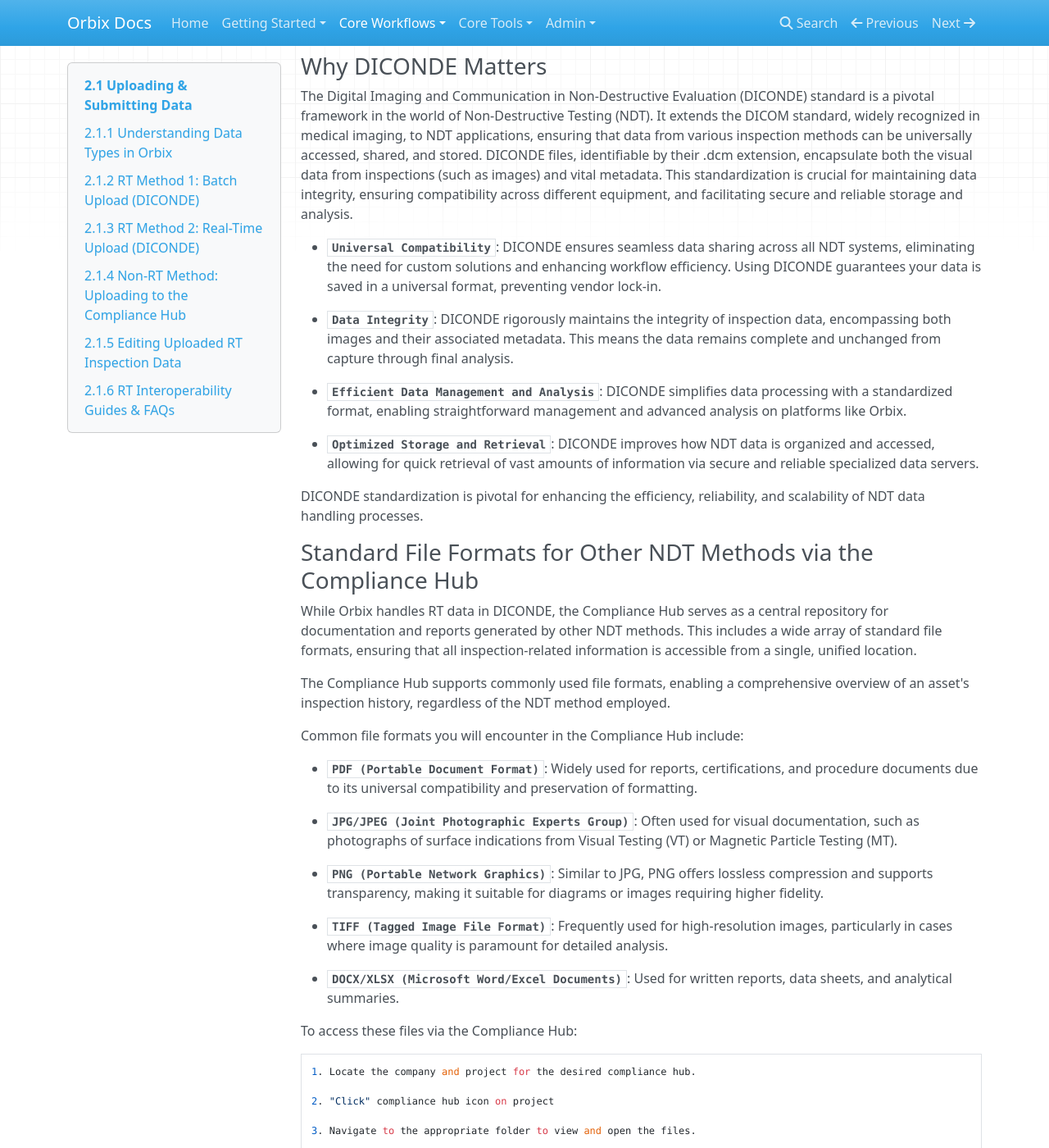
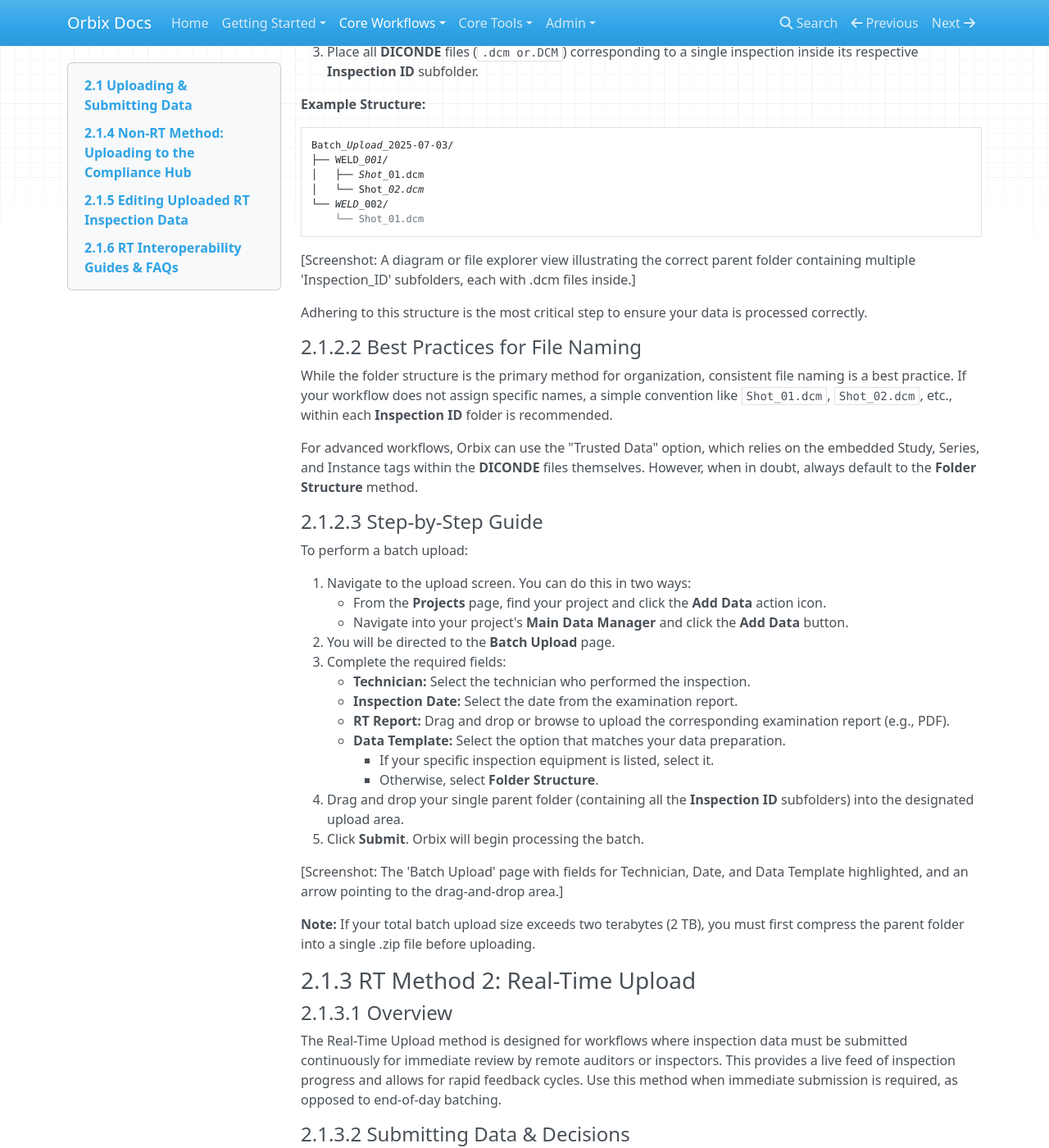
Before and after one commit to JarretLogan20/Orbix-Docs, an MkDocs documentation site: the page built from docs/core-workflows/upload-submit-data.md, in a window 1280 px wide and 1400 px high, scrolled down 855 px. Shown: the whole window at 82% size. Built offline with MkDocs 1.6.1, drawn with Linux system fonts in a browser that asks for light colours; nearby versions of some CDN libraries; some of the changed text lies outside the part shown.

Commit message:
Uploading & Submitting Data Section

```diff
--- a/docs/core-workflows/upload-submit-data.md
+++ b/docs/core-workflows/upload-submit-data.md
@@ -1,128 +1,117 @@
-# 2.1 Uploading & Submitting Data
+## **2.1 Uploading & Submitting Data**
 
-## 2.1.1 Understanding Data Types in Orbix
+The Orbix platform provides clear and flexible workflows for submitting all NDT project data. This section details the primary methods for uploading your inspection information, whether you are submitting Radiographic Testing (RT) data through our structured **DICONDE** workflows or managing other NDT methods and project files through the **Compliance Hub**.
 
-Orbix primarily utilizes the DICONDE (Digital Imaging and COmmunications in Non-Destructive Evaluation) standard for managing all RT data. DICONDE is an extension of the DICOM (Digital Imaging and COmmunications in Medicine) standard, tailored specifically for NDT applications. This ensures comprehensive, standardized storage of RT images and associated metadata.
+### **2.1.1 Understanding Data Types in Orbix**
 
-When you perform an RT inspection using Orbix, all acquired images, along with critical inspection parameters, technician details, and part information, are encapsulated within the DICONDE file format. This integration ensures data integrity and traceability.
+The Orbix platform is designed to handle various digital inspection workflows. It's key to understand the main data formats and how they are managed within the system.
 
-To access RT data within Orbix:
+* **Radiographic Data (DICONDE):** In our platform, radiographic data is typically supported through the **DICONDE** format. These are `.dcm` files that ensure the interoperable submission and transmission of RT data. You can submit this data using two dedicated workflows: **Batch Uploads** or continuous **Real-Time** submissions throughout the day.
 
-    1. Navigate to the Main Data Manager.
+* **Other Supported Formats:** We also support other NDT methods, including VT, UT (HDF5), Eddy Current, and Acoustic Emissions. Data for these methods, along with all standard file formats like PDFs, JPEGs, PNGs, Excel files, .csv files, and TIFs, is uploaded and managed through the **Compliance Hub**.
 
-    2. Locate the relevant Inspection ID.
+For detailed instructions on submitting these formats, please see the article: *Section 2.1.4 Non-RT Method: Uploading to the Compliance Hub*.
 
-    3. Click "View" button to open the inspection details. You will find all associated DICONDE files with the selected Weld ID.
+### **2.1.2 RT Method 1: Batch Upload**
 
-![Main-data-manager](../assets/main-data-manager.png){: style="width:475px"} ![dicom-data](../assets/dicom-data.png){: style="height:300px"}
+The Batch Upload method is ideal for submitting a large volume of inspection data at one time, such as at the end of a shift or a full day's work. This method allows you to upload an entire set of **DICONDE** files along with their corresponding examination report in a single operation.
 
-### Why DICONDE Matters
+#### **2.1.2.1 (CRITICAL) Preparing Data for Batch Upload**
 
-The Digital Imaging and Communication in Non-Destructive Evaluation (DICONDE) standard is a pivotal framework in the world of Non-Destructive Testing (NDT). It extends the DICOM standard, widely recognized in medical imaging, to NDT applications, ensuring that data from various inspection methods can be universally accessed, shared, and stored. DICONDE files, identifiable by their .dcm extension, encapsulate both the visual data from inspections (such as images) and vital metadata. This standardization is crucial for maintaining data integrity, ensuring compatibility across different equipment, and facilitating secure and reliable storage and analysis.
+A precise folder structure is **essential** for a successful batch upload. Orbix uses this structure to automatically read and organize your data. Before uploading, arrange your files on your local machine exactly as follows:
 
-* **` Universal Compatibility `**: DICONDE ensures seamless data sharing across all NDT systems, eliminating the need for custom solutions and enhancing workflow efficiency. Using DICONDE guarantees your data is saved in a universal format, preventing vendor lock-in.
+1.  Create a single parent folder (e.g., `ProjectName_YYYY-MM-DD`). (You can use anyname you like.)
+2.  Inside the parent folder, create a separate subfolder for **each unique Inspection ID**. Name the subfolder with the exact **Inspection ID**.
+3.  Place all **DICONDE** files (`.dcm or.DCM`) corresponding to a single inspection inside its respective **Inspection ID** subfolder.
 
-* **` Data Integrity `**: DICONDE rigorously maintains the integrity of inspection data, encompassing both images and their associated metadata. This means the data remains complete and unchanged from capture through final analysis.
+**Example Structure:**
 
-* **` Efficient Data Management and Analysis `**: DICONDE simplifies data processing with a standardized format, enabling straightforward management and advanced analysis on platforms like Orbix.
+    Batch_Upload_2025-07-03/
+    ├── WELD_001/
+    │   ├── Shot_01.dcm
+    │   └── Shot_02.dcm
+    └── WELD_002/
+        └── Shot_01.dcm
 
-* **` Optimized Storage and Retrieval `**: DICONDE improves how NDT data is organized and accessed, allowing for quick retrieval of vast amounts of information via secure and reliable specialized data servers.
+[Screenshot: A diagram or file explorer view illustrating the correct parent folder containing multiple 'Inspection_ID' subfolders, each with .dcm files inside.]
 
-DICONDE standardization is pivotal for enhancing the efficiency, reliability, and scalability of NDT data handling processes.
+Adhering to this structure is the most critical step to ensure your data is processed correctly.
 
-### Standard File Formats for Other NDT Methods via the Compliance Hub
+#### **2.1.2.2 Best Practices for File Naming**
 
-While Orbix handles RT data in DICONDE, the Compliance Hub serves as a central repository for documentation and reports generated by other NDT methods. This includes a wide array of standard file formats, ensuring that all inspection-related information is accessible from a single, unified location.
+While the folder structure is the primary method for organization, consistent file naming is a best practice. If your workflow does not assign specific names, a simple convention like `Shot_01.dcm`, `Shot_02.dcm`, etc., within each **Inspection ID** folder is recommended.
 
-The Compliance Hub supports commonly used file formats, enabling a comprehensive overview of an asset's inspection history, regardless of the NDT method employed.
+For advanced workflows, Orbix can use the "Trusted Data" option, which relies on the embedded Study, Series, and Instance tags within the **DICONDE** files themselves. However, when in doubt, always default to the **Folder Structure** method.
 
-Common file formats you will encounter in the Compliance Hub include:
+#### **2.1.2.3 Step-by-Step Guide**
 
-* **`PDF (Portable Document Format) `**: Widely used for reports, certifications, and procedure documents due to its universal compatibility and preservation of formatting.
+To perform a batch upload:
 
-* **` JPG/JPEG (Joint Photographic Experts Group) `**: Often used for visual documentation, such as photographs of surface indications from Visual Testing (VT) or Magnetic Particle Testing (MT).
+1.  Navigate to the upload screen. You can do this in two ways:
+    * From the **Projects** page, find your project and click the **Add Data** action icon.
+    * Navigate into your project's **Main Data Manager** and click the **Add Data** button.
+2.  You will be directed to the **Batch Upload** page.
+3.  Complete the required fields:
+    * **Technician:** Select the technician who performed the inspection.
+    * **Inspection Date:** Select the date from the examination report.
+    * **RT Report:** Drag and drop or browse to upload the corresponding examination report (e.g., PDF).
+    * **Data Template:** Select the option that matches your data preparation.
+        * If your specific inspection equipment is listed, select it.
+        * Otherwise, select **Folder Structure**.
+4.  Drag and drop your single parent folder (containing all the **Inspection ID** subfolders) into the designated upload area.
+5.  Click **Submit**. Orbix will begin processing the batch.
 
-* **` PNG (Portable Network Graphics) `**: Similar to JPG, PNG offers lossless compression and supports transparency, making it suitable for diagrams or images requiring higher fidelity.
+[Screenshot: The 'Batch Upload' page with fields for Technician, Date, and Data Template highlighted, and an arrow pointing to the drag-and-drop area.]
 
-* **` TIFF (Tagged Image File Format)`**: Frequently used for high-resolution images, particularly in cases where image quality is paramount for detailed analysis.
+**Note:** If your total batch upload size exceeds two terabytes (2 TB), you must first compress the parent folder into a single .zip file before uploading.
 
-* **` DOCX/XLSX (Microsoft Word/Excel Documents) `**: Used for written reports, data sheets, and analytical summaries.
+### **2.1.3 RT Method 2: Real-Time Upload**
 
-To access these files via the Compliance Hub:
+#### **2.1.3.1 Overview**
 
-    1. Locate the company and project for the desired compliance hub.
+The Real-Time Upload method is designed for workflows where inspection data must be submitted continuously for immediate review by remote auditors or inspectors. This provides a live feed of inspection progress and allows for rapid feedback cycles. Use this method when immediate submission is required, as opposed to end-of-day batching.
 
-    2. "Click" compliance hub icon on project
+#### **2.1.3.2 Submitting Data & Decisions**
 
-    3. Navigate to the appropriate folder to view and open the files.
+To submit an inspection in real-time:
 
+1.  From the **Main Data Manager**, navigate to the **Add Data** screen and select the **Real-Time** tab.
+2.  Select the **Technician(s)** for the job.
+3.  Enter a unique **Inspection ID** for the component being inspected.
+4.  Drag and drop the corresponding **DICONDE** file(s) for that **Inspection ID** into the upload area.
+5.  Click **Save and Continue**.
 
-![orbix-compliance-hub](../assets/orbix-compliance-hub.png)
+The inspection is immediately submitted to the system. You can track the status of all submissions (Pending, Accepted, Rejected) in the real-time dashboard. For more information, please see the article: *Understanding the Real-Time Submission Dashboard*.
 
-By consolidating both DICONDE files for RT within Orbix and standard file formats for other NDT methods via the Compliance Hub, you maintain a complete and easily retrievable inspection record for all your assets.
+[Screenshot: The 'Real-Time' upload tab, showing fields for Technician, Inspection ID, and the file drop zone.]
 
+#### **2.1.3.3 Mapping Repairs**
 
-## 2.1.2 RT Method 1: Batch Upload (DICONDE)
+When an inspection is rejected, you must link the new repair data to the original inspection to maintain a complete and traceable record. Orbix provides two methods to accomplish this.
 
-### 2.1.2.1 Preparing Data for Batch Upload
-To ensure efficient and accurate data ingestion into Orbix, organize your DICONDE files within a structured folder hierarchy. This method simplifies the batch upload process, especially when managing multiple Inspection IDs.
+**Method 1: From the Main Data Manager**
 
-The recommended folder structure is as follows:
+Use this method to add repair data to an existing rejected inspection.
 
-* **` Batch Folders `**: These folders aggregate data by date or readersheet. You will drag and drop these folders into Orbix.
+1.  Navigate to the **Main Data Manager**.
+2.  Locate the rejected **Inspection ID** that has been repaired.
+3.  Click the **More Options** icon (three dots) in the **Actions** column for that inspection.
+4.  From the menu, select **Edit Inspection**.
+5.  In the **Edit Inspection** window, drag and drop the new **DICONDE** file for the repair into the designated repair upload box.
 
-    * **` Inspection Folders `**: Within each batch folder, create individual folders for each weld or Inspection ID.
+[Screenshot: The 'Edit Inspection' view, highlighting the drag-and-drop area for repair data.]
 
-        * **` DICONDE Files `**: Inside each inspection folder, place the individual DICONDE files (shots or views). These files, typically with a `.dcm` or `.DCM` extension (e.g., `shot1.DCM`), store detailed inspection data and critical metadata.
+**Method 2: During Real-Time Upload**
 
+Use this method when submitting a new inspection that you know is a repair for a previously rejected item.
 
-To submit a batch of two or more inspections simultaneously, place multiple inspection folders into one parent batch folder. Then, drag and drop this batch folder into the Orbix add data screen.
-![batch-folder-structure](../assets/batch-folder-structure.jpg){: style="height:250px"}
+1.  Navigate to the **Real-Time** upload tab.
+2.  As you fill out the submission details, locate the **Repair** dropdown menu.
+3.  Click the dropdown to see a list of rejected **Inspection IDs**.
+4.  Select the rejected **Inspection ID** to which this repair corresponds.
+5.  Upload your new inspection data as usual. The link will be created automatically upon submission.
 
-
-Follow these steps to upload your organized DICONDE data into Orbix:
-
-1. Organize Data: Ensure your DICONDE files are organized in individual inspection folders or within a batch folder containing multiple inspection folders as described above.
-
-2. Drag and Drop: The Orbix platform allows you to upload your organized data by simply dragging and dropping the batch folder (or single inspection folder) onto the designated area within the add data screen.
-
-3. Include Your Readersheet: Accompanying your upload with a readersheet ensures accurate data cataloging within the Main Data Manager and links the DICONDE images to the correct Inspection ID.
-
-![orbix-add-data-batch](../assets/orbix-add-data-batch.png){: style="height:300px"}
-
-
-### 2.1.2.2 Best Practices for File Naming
-Efficient Data Management Tips
-
-Adopting consistent practices for data organization and naming enhances efficiency and simplifies retrieval through the **` Main Data Manager `** and Compliance Hub.
-
-* **` Adopt Consistent Naming Conventions `**: You can use any naming convention you prefer, but we recommend using dates for batch folders (e.g., `2024-06-30_Batch1`) and specific **` Inspection IDs `** or **` weld IDs `** for the inspection folders (e.g., `Weld_A-001`, `Inspection_ID_456`). With the automatic ID generation feature the folder name is used as the Weld ID, so having these consistent naming practices of using Weld ID as the folder name will decrease time taken to upload files.
-
-* **` Save Your Inspection Data in Folders as You Go `**: As you complete inspections throughout the day, save the DICONDE data into their respective inspection folders. This practice allows you to easily perform a batch upload at the end of the day, streamlining your workflow.
-
-### 2.1.2.3 Step-by-Step Guide
-
-## 2.1.3 RT Method 2: Real-Time Upload (DICONDE)
-
-### 2.2.3.1 Overview
-
-Real-time upload is the preferred method for integrating DICONDE data into Orbix when immediate processing and review of individual shots are critical. This method is ideal for ongoing inspections where you need to continuously feed data as it is acquired.
-
-Use real-time upload when:
-
-* You require immediate access to newly acquired RT shots: For instance, during an active inspection where images are being generated continuously, real-time upload ensures that each DICONDE file is sent to Orbix as soon as it is available. This enables prompt review and analysis by the relevant personnel.
-
-* You are working with a direct integration from your RT equipment: Many modern RT systems can be configured to automatically transmit DICONDE files to a designated server or application as they are produced. Orbix can be set up to receive these files in real-time, streamlining your workflow.
-
-* You need to verify data integrity shot-by-shot: Real-time uploads allow for the immediate validation of each DICONDE file, ensuring that the data and its associated metadata are correctly captured and transferred to the Main Data Manager within Orbix.
-
-* Your operational setup benefits from continuous data flow: Environments that emphasize lean processes and just-in-time data availability will benefit significantly from real-time DICONDE uploads, reducing potential bottlenecks in data transfer and processing.
-
-The Main Data Manager in Orbix will then automatically process these incoming DICONDE files, associating them with the correct Inspection ID.
-
-### 2.1.3.2 Submitting Data & Decisions
-
-### 2.1.3.3 Mapping Repairs
+[Screenshot: The 'Real-Time' upload interface with the 'Repair' dropdown menu expanded to show a list of rejected Inspection IDs.]
 
 ## 2.1.4 Non-RT Method: Uploading to the Compliance Hub
 ### **2.1.4 Non-RT Method: Uploading to the Compliance Hub**
```
